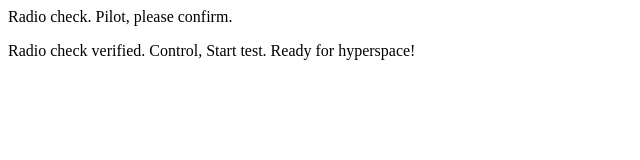
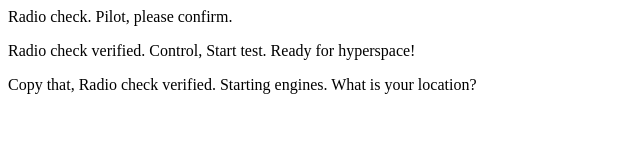
Before and after one commit to tp-1000/communication-log, a plain HTML site: page index.html in a window 1280 px wide. Shown: the whole page, without its empty margins (0-640 px from the left). Drawn offline with Linux system fonts and the light colour scheme.

Commit message:
response to initial check -- starting engines, needs location

```diff
--- a/index.html
+++ b/index.html
@@ -1,8 +1,7 @@
 <html>
 <body>
 	<p>Radio check. Pilot, please confirm.</p>
-</body>
-<body>
 	<p>Radio check verified. Control, Start test.  Ready for hyperspace!</p>
+	<p class="control">Copy that, Radio check verified. Starting engines. What is your location?</p>
 </body>
 </html>
```
